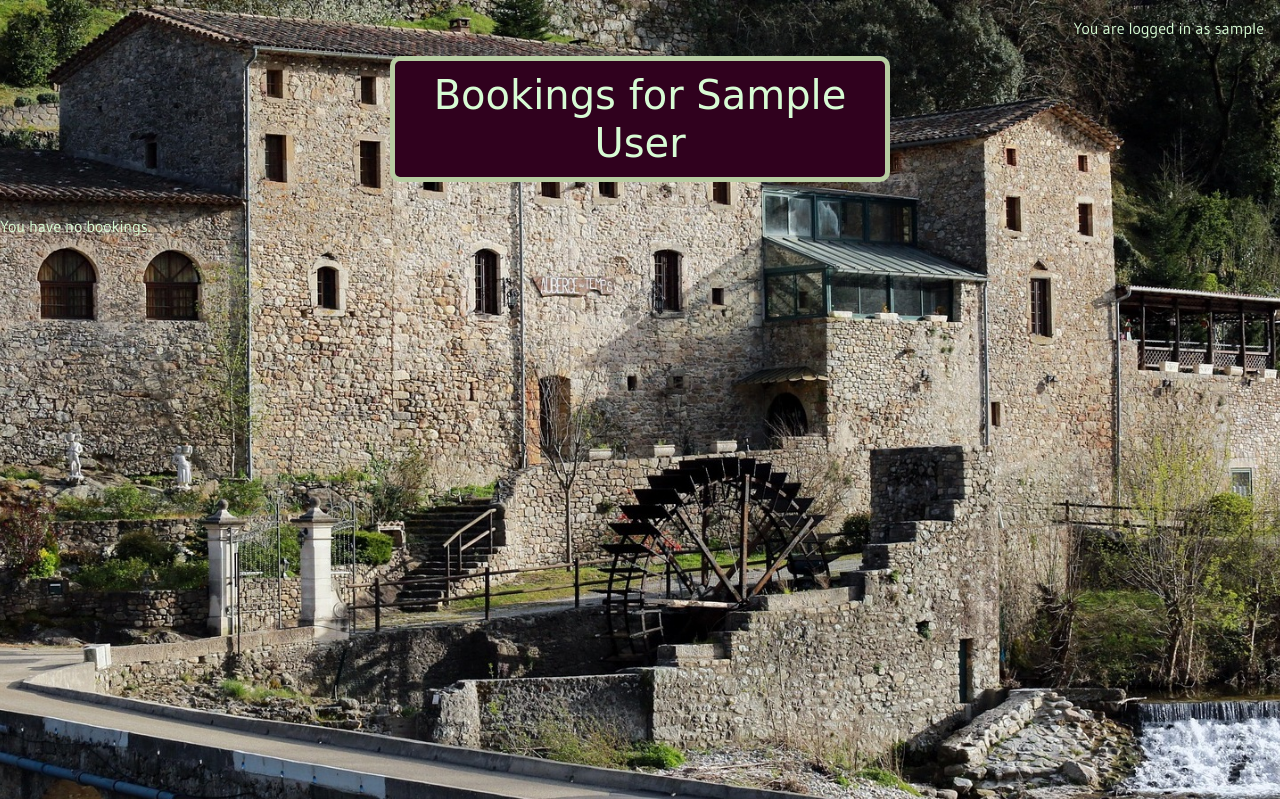
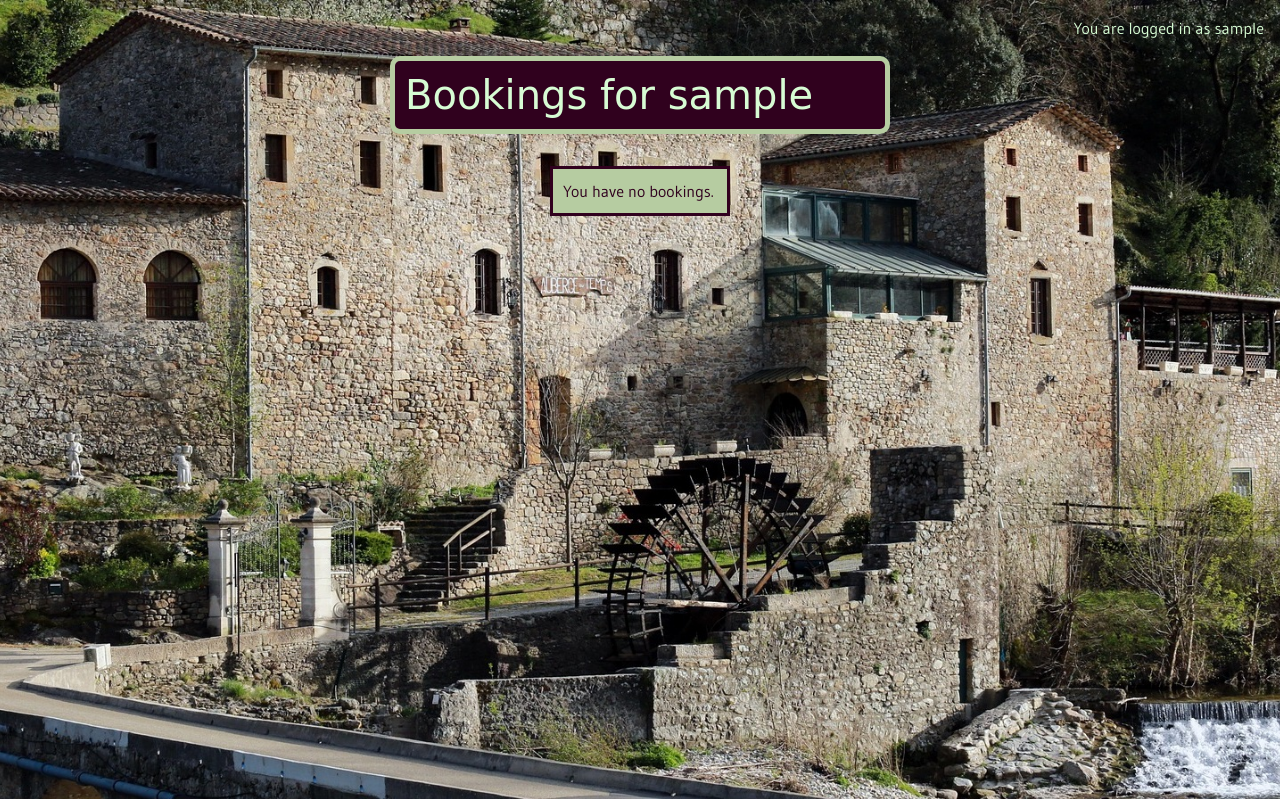
Before and after one commit to DTT2411/the-otter-mill, a Django app: page /my_bookings/ in a window 1280 px wide. Shown: the part 58-857 px from the top of the page. Run offline with Django 4.2, Linux system fonts and the light colour scheme; the visitor is signed in with stand-in values (Sample User, id 1); data that the repository does not hold is empty; some libraries are stand-ins or nearby versions; some web fonts are replaced.

Commit message:
Add styling to the 'you have no bookings' message on My Bookings page when user has no existing bookings.

```diff
--- a/booking/templates/booking/reservation_list.html
+++ b/booking/templates/booking/reservation_list.html
@@ -2,8 +2,7 @@
 {% load static %}
 {% block main_class %} class="main-image"{% endblock %}
 {% block content %}
-<!-- <h1 id="reservation-list-header">Bookings for {{ user.username }}</h1> -->
- <h1 id="reservation-list-header">Bookings for {{ user.first_name }} {{ user.last_name }}</h1>
+<h1 id="reservation-list-header">Bookings for {{ user.username }}</h1>
 <br>
 {% if object_list %}
   {% for booking in object_list %}
@@ -32,6 +31,6 @@
   </div>
   {% endfor %}
 {% else %}
-  <p>You have no bookings.</p>
+  <p id="no-booking-message">You have no bookings.</p>
 {% endif %}
 {% endblock %}
--- a/static/css/style.css
+++ b/static/css/style.css
@@ -114,6 +114,19 @@ footer i {
     font-weight: bold;
 }
 
+#no-booking-message {
+    margin-left: auto;
+    margin-right: auto;
+    margin-bottom: 20px;
+    text-align: center;
+    width: 180px;
+    display: flex;
+    padding: 10px;
+    color: var(--primary-color);
+    background-color: var(--tertiary-color);
+    border: solid 3px var(--primary-color);
+}
+
 /* Custom styling for reservation_form.html */
 #reservation-form {
     text-align: center;
```
